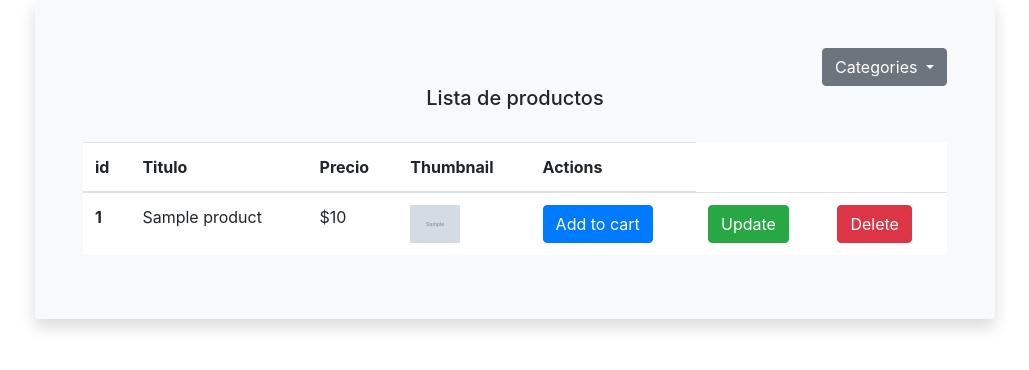
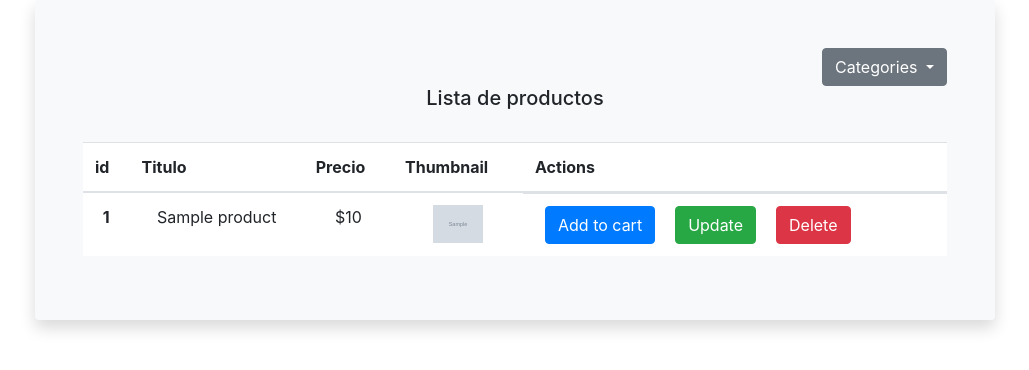
Before and after one commit to tatenalan/coder-dkt, a Node project: template public/partials/productTable.handlebars in a window 1280 px wide. Shown: the top 370 px of the page, without its empty margins (125-1154 px from the left). Run offline with Node 20 templates, Linux system fonts and the light colour scheme; the template is opened without the code that fills it: most values are stand-ins (such as "Sample title", 1, 10 or a date in 2020); grey boxes marked "Sample" are stand-in pictures; some libraries are stand-ins or nearby versions.

Commit message:
productTable style

```diff
--- a/public/partials/productTable.handlebars
+++ b/public/partials/productTable.handlebars
@@ -24,7 +24,7 @@
     </thead>
     <tbody id="table">
       {{#each productList}}
-      <tr>
+      <tr style="text-align:center;">
         <th scope="row">{{this.id}}</th>
         <td>{{this.name}}</td>
         <td>${{this.price}}</td>
@@ -35,11 +35,11 @@
           <input type="hidden" name="price" value="{{this.price}}">
           <input type="hidden" name="description" value="{{this.description}}">
           <input type="hidden" name="photo" value="{{this.photo}}">
-          <td><button type="submit" class="btn btn-primary">Add to cart</button></td>
+          <td style="display: flex;white-space: nowrap;"><button style="margin: 0 10px;" type="submit" class="btn btn-primary">Add to cart</button>
         </form>
-          <td><button type="submit" onclick="window.location.href='/products/update/{{this.id}}';" class="btn btn-success">Update</button></td>
+          <button style="margin: 0 10px;white-space: nowrap;" type="submit" onclick="window.location.href='/products/update/{{this.id}}';" class="btn btn-success">Update</button>
         <form action="/products/{{this.id}}" method="POST">
-          <td><button type="submit" class="btn btn-danger">Delete</button></td>
+          <button style="margin: 0 10px;white-space: nowrap;" type="submit" class="btn btn-danger">Delete</button></td>
          </form>
       </tr>
       {{/each}}
```
